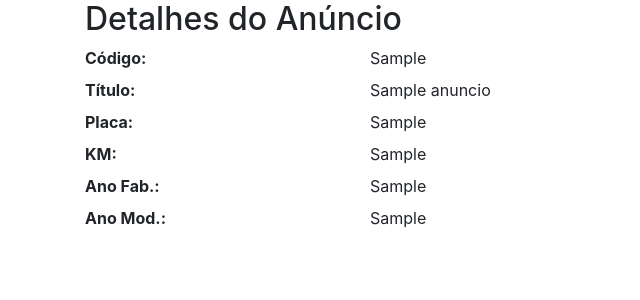
After one commit to guicompeng/olx, a PHP site: the page made by visualizar_anuncio.php in a window 1280 px wide. The commit adds this page. Shown: the top 300 px of the page, without its empty margins (0-640 px from the left). Run offline with PHP 8.4, Linux system fonts and the light colour scheme; tables that the repository leaves empty or names only in its code hold one stand-in row (values such as "Sample post").

Commit message:
feat: pagina de lista e visualizar

```diff
--- /dev/null
+++ b/db_connect.php
@@ -0,0 +1,12 @@
+<?php
+$servername = "localhost";
+$username = "store";
+$password = "store";
+$dbname = "olx";
+
+$conn = new mysqli($servername, $username, $password, $dbname);
+
+if ($conn->connect_error) {
+    die("Conexão falhou: " . $conn->connect_error);
+}
+?>
--- /dev/null
+++ b/visualizar_anuncio.php
@@ -0,0 +1,56 @@
+<?php
+include 'db_connect.php';
+
+if (isset($_GET['codigo'])) {
+    $codigo = $_GET['codigo'];
+
+    $sql = "SELECT * FROM anuncio WHERE codigo = $codigo";
+    $result = $conn->query($sql);
+
+    if ($result->num_rows > 0) {
+        $anuncio = $result->fetch_assoc();
+    } else {
+        echo "Anúncio não encontrado";
+        exit();
+    }
+} else {
+    echo "Código do anúncio não fornecido";
+    exit();
+}
+?>
+
+<!DOCTYPE html>
+<html lang="pt-br">
+<head>
+    <meta charset="UTF-8">
+    <title>Visualizar Anúncio</title>
+    <link rel="stylesheet" href="https://stackpath.bootstrapcdn.com/bootstrap/4.3.1/css/bootstrap.min.css">
+</head>
+<body>
+
+<div class="container">
+    <h2>Detalhes do Anúncio</h2>
+
+    <dl class="row">
+        <dt class="col-sm-3">Código:</dt>
+        <dd class="col-sm-9"><?php echo $anuncio['codigo']; ?></dd>
+
+        <dt class="col-sm-3">Título:</dt>
+        <dd class="col-sm-9"><?php echo $anuncio['titulo']; ?></dd>
+
+        <dt class="col-sm-3">Placa:</dt>
+        <dd class="col-sm-9"><?php echo $anuncio['placa']; ?></dd>
+
+        <dt class="col-sm-3">KM:</dt>
+        <dd class="col-sm-9"><?php echo $anuncio['km']; ?></dd>
+
+        <dt class="col-sm-3">Ano Fab.:</dt>
+        <dd class="col-sm-9"><?php echo $anuncio['ano_fab']; ?></dd>
+
+        <dt class="col-sm-3">Ano Mod.:</dt>
+        <dd class="col-sm-9"><?php echo $anuncio['ano_modelo']; ?></dd>
+    </dl>
+</div>
+
+</body>
+</html>
```
Also changed, not shown: index.php (+40 -27 lines).
